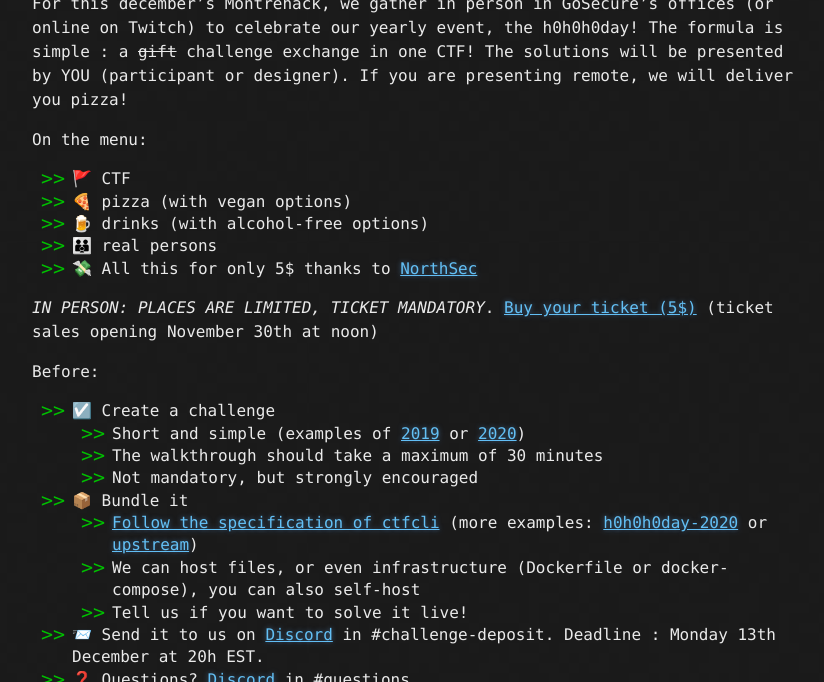
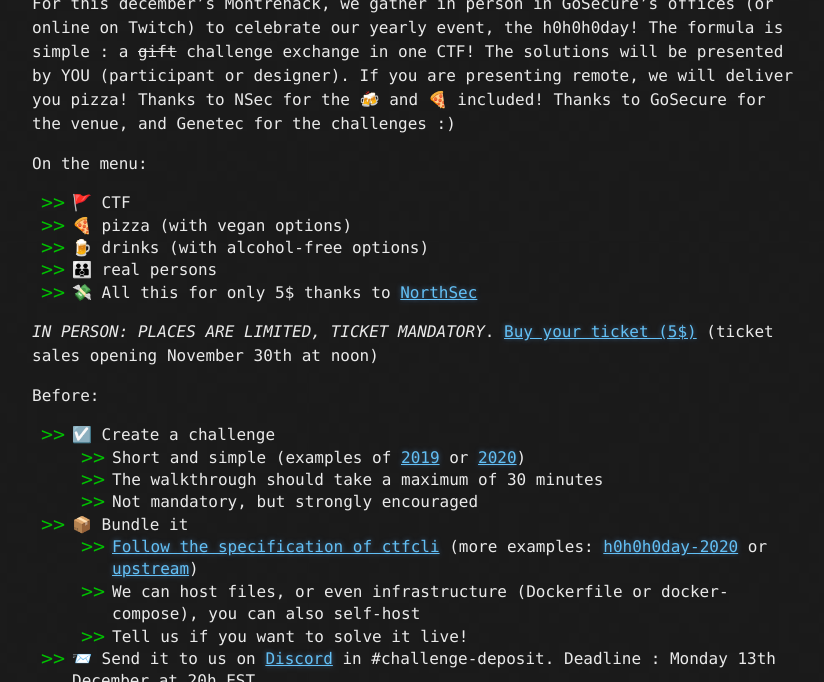
Before and after one commit to montrehack/montrehack.github.com, a Jekyll site: the page built from _posts/2022-11-21-h0h0h0day-challenge-exchange.md, in a window 1280 px wide and 900 px high, scrolled down 1136 px, cut to the strip 218-900 px from the top of the window. Shown: the whole strip, without its empty margins (224-1048 px from the left). Built offline with Jekyll 4.4.1, drawn with Linux system fonts in a browser that asks for light colours; emoji names are drawn with the system emoji font; some of the changed text lies outside the part shown.

Commit message:
Add sponsor message

```diff
--- a/_posts/2022-11-21-h0h0h0day-challenge-exchange.md
+++ b/_posts/2022-11-21-h0h0h0day-challenge-exchange.md
@@ -12,7 +12,7 @@ date_long_fr: mercredi le 14 décembre 2022
 date_en: December 14th 2022
 date_long_en: Wednesday December 14th 2022
 description_fr: |
-    Pour le MontréHack de décembre, on se regroupe en personne dans les bureaux de GoSecure (ou en ligne sur Twitch) afin de célébrer notre évènement annuel, le h0h0h0day! La formule est simple : Un échange de ~~cadeaux~~ challenges qu'on regroupe dans un CTF! Les solutions seront présentés par VOUS (participant ou designer). Si vous présentez à distance, on vous livre une pizza!
+    Pour le MontréHack de décembre, on se regroupe en personne dans les bureaux de GoSecure (ou en ligne sur Twitch) afin de célébrer notre évènement annuel, le h0h0h0day! La formule est simple : Un échange de ~~cadeaux~~ challenges qu'on regroupe dans un CTF! Les solutions seront présentés par VOUS (participant ou designer). Si vous présentez à distance, on vous livre une pizza! Merci à NSec pour la 🍻 et la 🍕! Merci à GoSecure pour l'endroit, et Genetec pour les challenges :)
 
     Au menu:
     * Un :triangular_flag_on_post: CTF
@@ -43,7 +43,7 @@ description_fr: |
 
     Le concept de l'échange de défis est inspiré par des membres de la communauté du Cegep de Rosemont et de la DCI.
 description_en: |
-    For this december's Montrehack, we gather in person in GoSecure's offices (or online on Twitch) to celebrate our yearly event, the h0h0h0day! The formula is simple : a ~~gift~~ challenge exchange in one CTF! The solutions will be presented by YOU (participant or designer). If you are presenting remote, we will deliver you pizza!
+    For this december's Montrehack, we gather in person in GoSecure's offices (or online on Twitch) to celebrate our yearly event, the h0h0h0day! The formula is simple : a ~~gift~~ challenge exchange in one CTF! The solutions will be presented by YOU (participant or designer). If you are presenting remote, we will deliver you pizza! Thanks to NSec for the 🍻 and 🍕 included! Thanks to GoSecure for the venue, and Genetec for the challenges :)
 
     On the menu:
     * :triangular_flag_on_post: CTF
```
